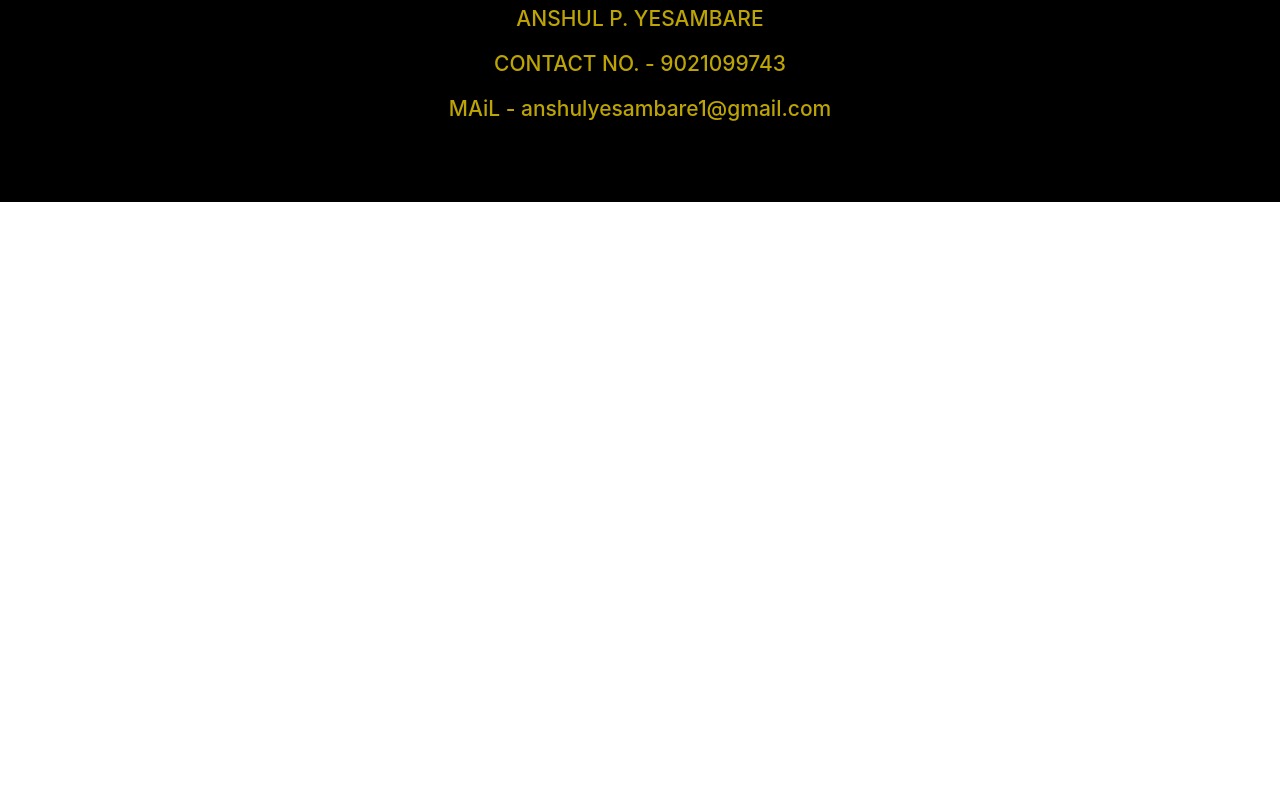
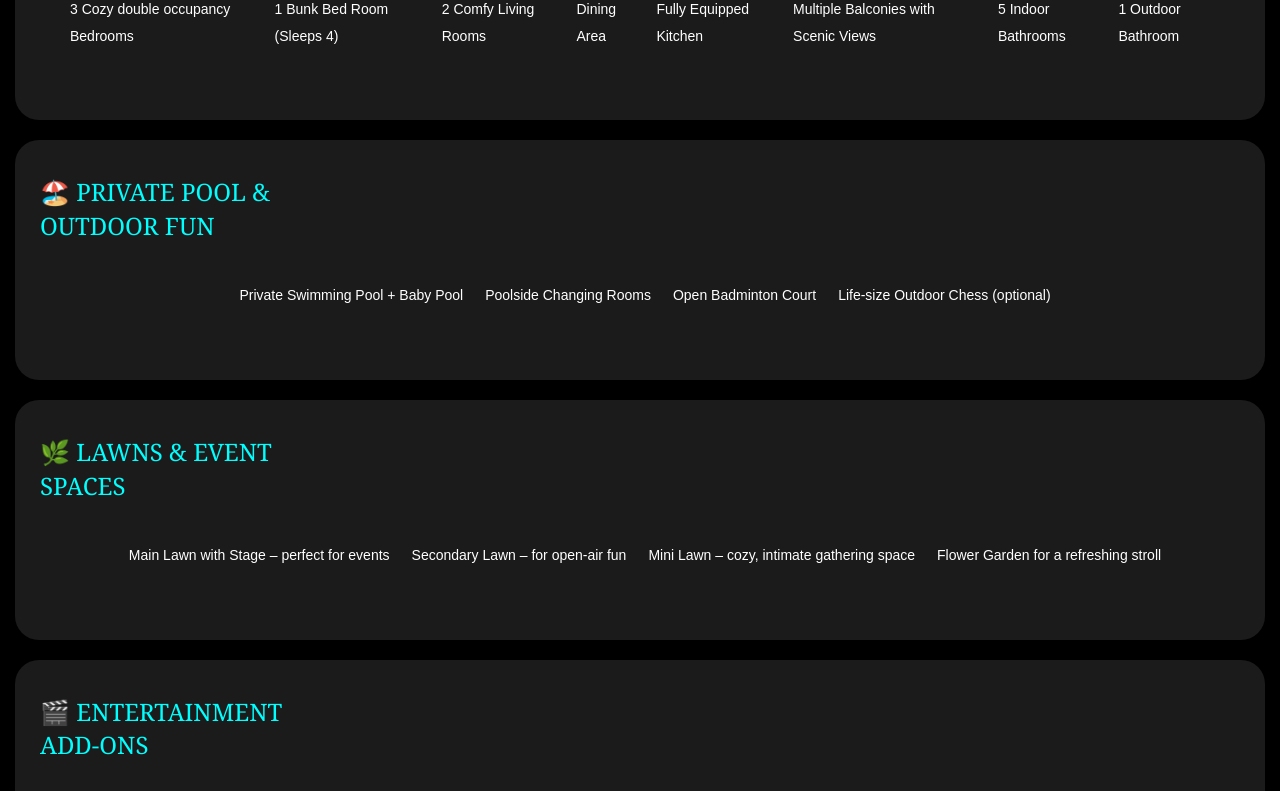
Before and after one commit to anshul-yesambare/Anshul-FarmHouse_and_Lawn, a plain HTML site: page index.html in a window 1280 px wide. Shown: the part 4482-5273 px from the top of the page. Before the commit the page ends 4708 px from the top, so only its background shows below. Drawn offline with nearby package versions, Linux system fonts and the light colour scheme.

Commit message:
additional info in index page

```diff
--- a/index.html
+++ b/index.html
@@ -122,6 +122,52 @@
         <h3 class="book-lawn-headin">For Lawn<br></h3><button type="button" class="btn btn-secondary btn-lg f-book-btn-1">BOOK YOUR VISIT</button>
     <br>
 <br>
+<div class="my-main-card-div-d1">
+    <section class="features-container">
+        <div class="feature-card">
+            <h2 class="card-ind-head">🏡 FULLY-FURNISHED<br>4BHK BUNGALOW</h2>
+                <ul>
+                    <li>3 Cozy double occupancy Bedrooms</li>
+                        <li>1 Bunk Bed Room (Sleeps 4)</li>
+                            <li>2 Comfy Living Rooms</li>
+                                <li>Dining Area</li>
+                            <li>Fully Equipped Kitchen</li>
+                        <li>Multiple Balconies with Scenic Views</li>
+                    <li>5 Indoor Bathrooms</li>
+                <li>1 Outdoor Bathroom</li>
+            </ul>
+        </div>
+    <div class="feature-card">
+        <h2 class="card-ind-head">🏖️ PRIVATE POOL &amp;<br>OUTDOOR FUN</h2>
+            <ul>
+            <li>Private Swimming Pool + Baby Pool</li>
+               <li>Poolside Changing Rooms</li>
+                    <li>Open Badminton Court</li>
+            <li>Life-size Outdoor Chess (optional)</li>
+        </ul>
+    </div>
+        <div class="feature-card">
+            <h2 class="card-ind-head">🌿 LAWNS &amp; EVENT<br>SPACES</h2>
+                <ul>
+                    <li>Main Lawn with Stage – perfect for events</li>
+                        <li>Secondary Lawn – for open-air fun</li>
+                    <li>Mini Lawn – cozy, intimate gathering space</li>
+                <li>Flower Garden for a refreshing stroll</li>
+            </ul>
+        </div>
+    <div class="feature-card">
+        <h2 class="card-ind-head">🎬 ENTERTAINMENT<br>ADD-ONS</h2>
+            <ul>
+                <li>Movie Projector Setup (available at a nominal cost)</li>
+                    </ul>
+                        <h2 class="second-heading">🚘 ADDITIONAL PERKS</h2>
+                    <ul>
+                <li>Ample Parking Space</li>
+            <li>Calm, green surroundings—ideal for relaxation</li>
+        </ul>
+    </div>
+</section>
+<br>
     <br>
         <br>
             <div class="contact-pg1">
@@ -137,5 +183,10 @@
 
 
 
+
+
+
+
+
     </body>
 </html>
--- a/style.css
+++ b/style.css
@@ -211,7 +211,14 @@ nav{
 }
 .contact-pg1{
    background-color:black;
+   padding: 5px;;
    height:300px;
+   margin-top:20px;
+   border: 3px solid rgb(114, 8, 8);
+}
+.contact-pg1:{
+
+   box-shadow: 0px 0px 8px 3px rgba(150,137,137,0.75);
 }
 .con-head1{
    color: blueviolet;
@@ -230,6 +237,107 @@ nav{
    text-align:center;
    font-size:21px;
 }
+
+
+
+
+.my-main-card-div-d1{
+    background-color: #000;
+    color: #fff;
+    font-family: Arial, sans-serif;
+}
+
+/* Four cards container */
+.features-container {
+    display: grid;
+    grid-template-columns: repeat(4, minmax(0, 1fr));
+    gap: 16px;
+    padding: 36px 7px;
+    width: 100%;
+}
+
+/* Individual card */
+.feature-card {
+    background-color: #1b1b1b;
+    border-radius: 30px;
+    padding: 74px 30px 24px;
+    min-width: 0;
+    min-height: 419px;
+    transition: transform 0.4s ease, background-color 0.4s ease;
+}
+
+/* Card hover animation */
+.feature-card:hover {
+    transform: translateY(-8px);
+    background-color: #242424;
+}
+
+/* Card headings */
+.feature-card h2 {
+    font-family: Georgia, "Times New Roman", serif;
+    font-size: 27px;
+    font-weight: 400;
+    line-height: 1.4;
+    margin-bottom: 26px;
+}
+
+/* List styling */
+.feature-card ul {
+    padding-left: 28px;
+}
+
+.feature-card li {
+    font-size: 15px;
+    line-height: 1.8;
+    padding-left: 2px;
+}
+
+/* Second heading in fourth card */
+.feature-card .second-heading {
+    margin-top: 58px;
+    margin-bottom: 22px;
+}
+
+
+
+
+
+.features-container {
+        grid-template-columns: 1fr;
+        gap: 20px;
+        padding: 20px 15px;
+    }
+
+    .feature-card {
+        min-height: auto;
+        padding: 35px 25px;
+        border-radius: 24px;
+    }
+
+    .feature-card h2 {
+        font-size: 24px;
+        margin-bottom: 20px;
+    }
+
+    .feature-card li {
+        font-size: 14px;
+        line-height: 1.9;
+    }
+
+    .feature-card .second-heading {
+        margin-top: 35px;
+    }
+.feature-card:hover, .card-ind-head{
+   color: aqua;
+}
+
+
+
+
+
+
+
+
 
  @media (min-width:1024px){
    *{
```
